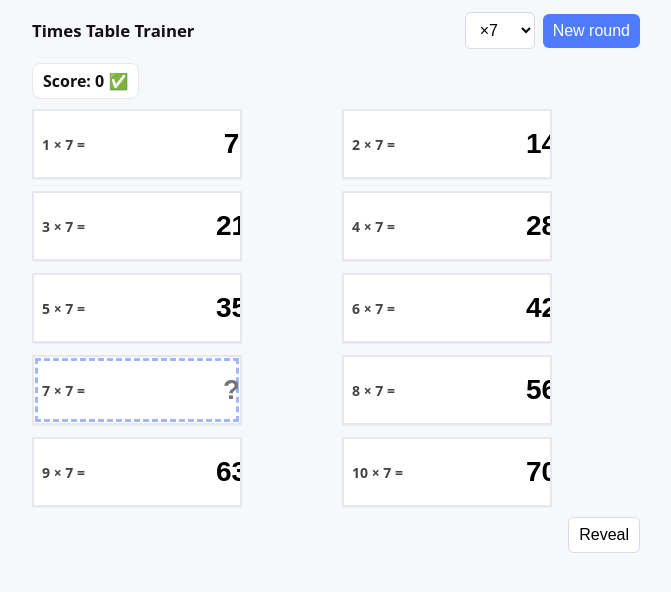
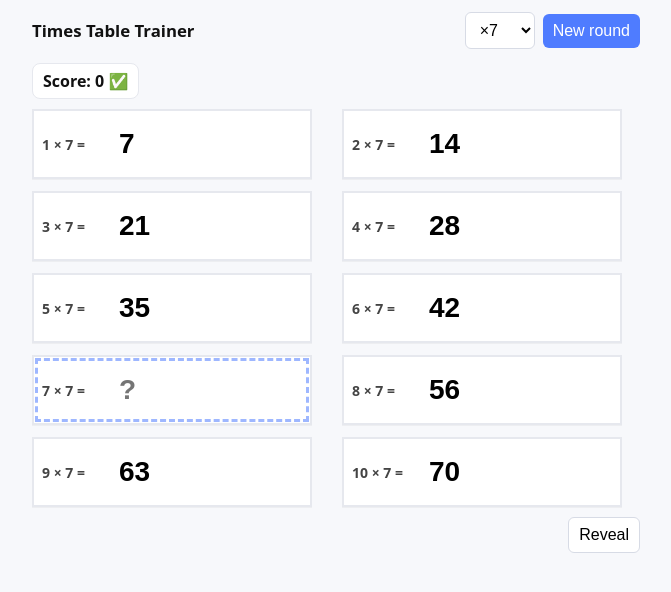
Before and after one commit to eglerean/timesgame, a plain HTML site: page index.html in a window 1280 px wide. Shown: the whole page, without its empty margins (304-975 px from the left). Drawn offline with Linux system fonts and the light colour scheme.

Commit message:
updating

```diff
--- a/style.css
+++ b/style.css
@@ -1,7 +1,7 @@
 :root {
   --gap: 12px;
-  --cell-h: 64px; /* updated dynamically by JS */
-  --aspect: 3;    /* width = 3 × height */
+  --cell-h: 80px; /* updated dynamically by JS */
+  --aspect: 4;    /* width = 3 × height */
   --accent: #4f7cff;
   --ok: #21a179;
   --bad: #e74c3c;
@@ -107,7 +107,8 @@ button.primary {
   height: 100%;
   border: none;
   outline: none;
-  text-align: center;
+  text-align: left;
+  margin-left:75px;
   font-weight: 800;
   font-size: clamp(18px, 5vw, 28px);
   background: transparent;
```
